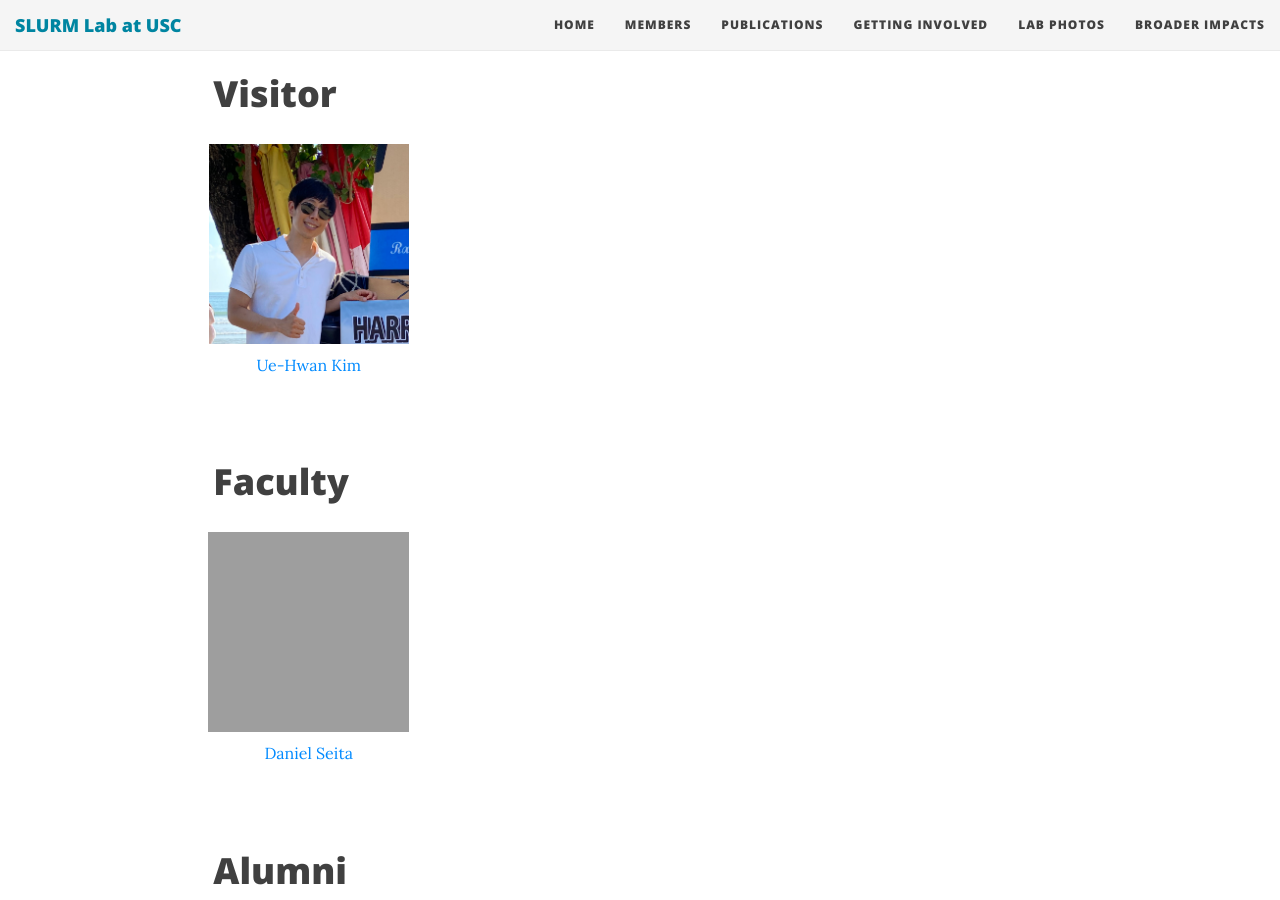
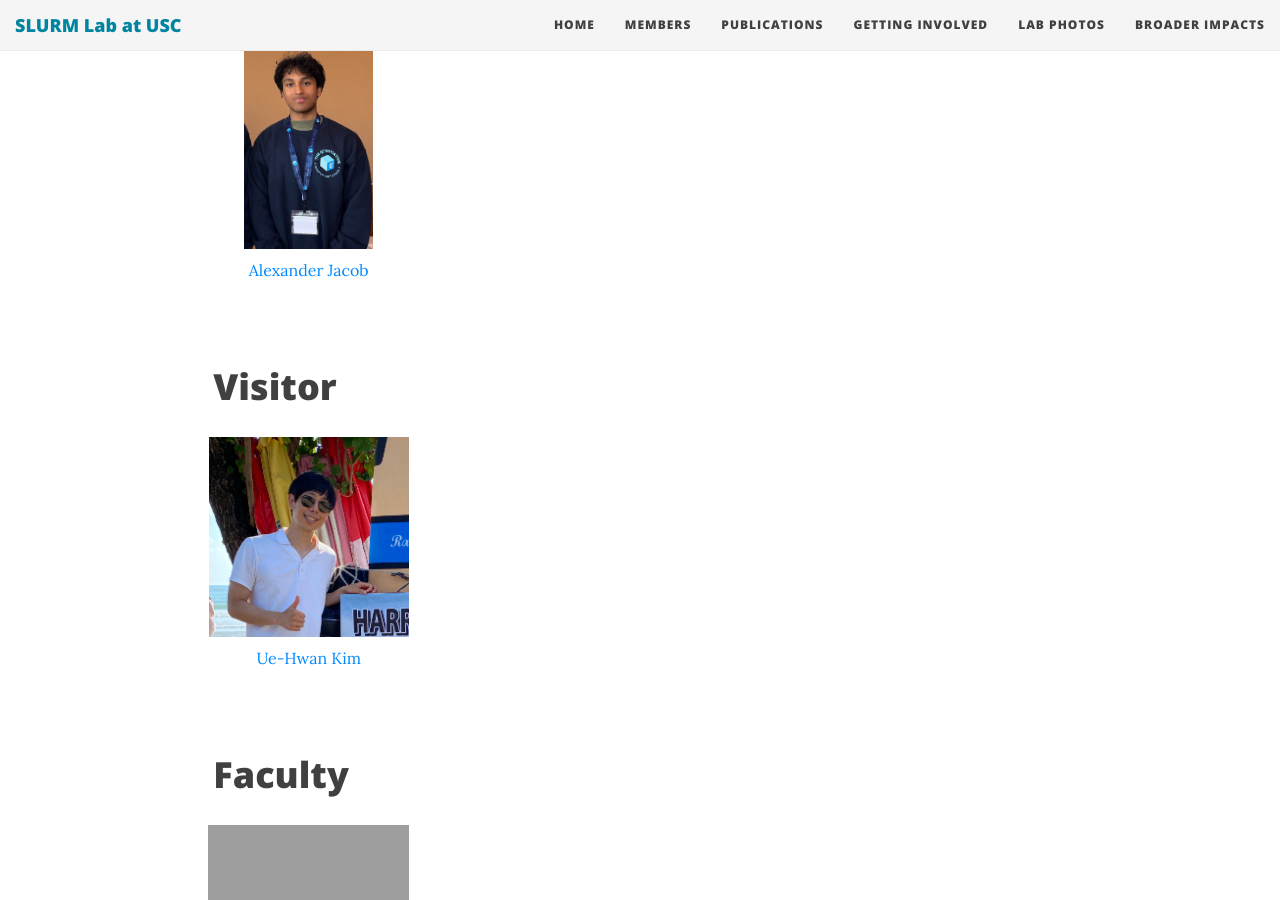
Before and after one commit to slurm-lab-usc/slurm-lab-usc.github.io, a Jekyll site: the page built from members.md, in a window 1280 px wide and 900 px high, scrolled down 2350 px. Built offline with Jekyll 4.4.1, drawn with Linux system fonts in a browser that asks for light colours; nearby versions of some CDN libraries.

Commit message:
I updated my profile

```diff
--- a/members.md
+++ b/members.md
@@ -94,6 +94,9 @@ members:
           - name: Eric Li
             photo_url: https://slurm-lab-usc.github.io/img/people/EricLi.jpg
             web_url: https://www.linkedin.com/in/eric-li-6b9783386/
+          - name: Alexander Jacob
+            photo_url: http://slurm-lab-usc.github.io/img/people/AlexanderJacob.png
+            web_url: https://www.linkedin.com/in/alexander-jacob-0471aa295/
 
   # - name: Interns and Visitors
   #   list:
```
